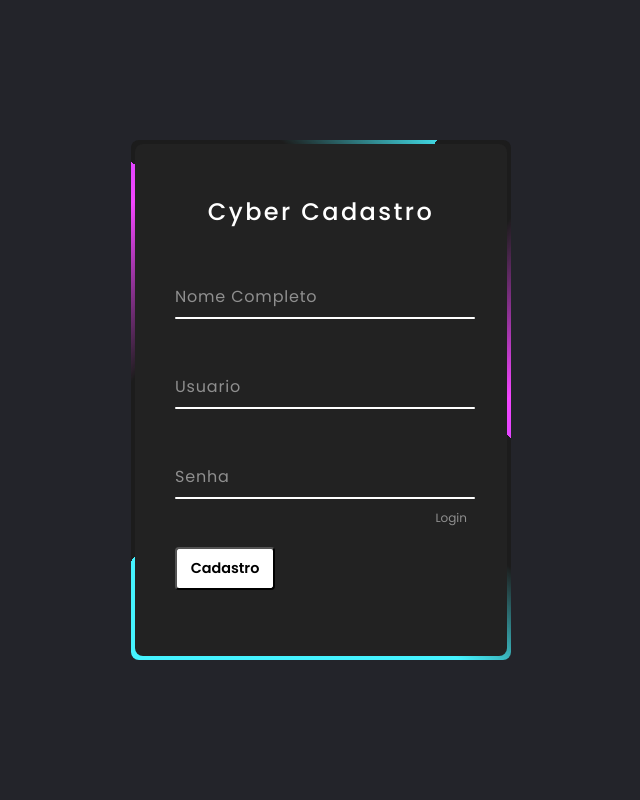
After one commit to malobr/Trabalho-PHP-BANCO, a PHP site: page /Trabalho/telaDeCadastro.php in a window 1280 px wide. The commit adds this page. Shown: the whole page, without its empty margins (319-959 px from the left). Run offline with PHP 8.4, Linux system fonts and the light colour scheme.

Commit message:
Tela de Cadastro Criada

```diff
--- a/Trabalho/TelaDeLogin.php
+++ b/Trabalho/TelaDeLogin.php
@@ -3,7 +3,7 @@
 <head>
     <meta charset="UTF-8">
     <meta name="viewport" content="width=device-width, initial-scale=1.0">
-    <title>Document</title>
+    <title>Cyber Login</title>
     <link rel="stylesheet" href="css/login.css">
 </head>
 <body>
@@ -22,7 +22,7 @@
                 <i></i>
             </div>
             <div class="link">
-                <a href="Cadastro.php">Cadastrar</a>
+                <a href="telaDeCadastro.php">Cadastrar</a>
             </div>
             <input type="submit" value="Login">
         </form>
--- /dev/null
+++ b/Trabalho/cadastro.css
@@ -0,0 +1,202 @@
+@import url('https://fonts.googleapis.com/css2?family=Poppins:ital,wght@0,100;0,200;0,300;0,400;0,500;0,600;0,700;0,800;0,900;1,100;1,200;1,300;1,400;1,500;1,600;1,700;1,800;1,900&display=swap');
+*{
+    margin: 0%;
+    padding: 0%;
+    box-sizing: border-box;
+    font-family: 'Poppins', sans-serif;
+}
+
+body{
+    display: flex;
+    justify-content: center;
+    align-items: center;
+    min-height: 100vh;
+    background-color: #23242a;
+}
+
+.box{
+    position: relative;
+    width: 380px;
+    height: 520px;
+    background: #1c1c1c;
+    border-radius: 8px;
+    overflow: hidden;
+}
+
+.box::before{
+    content: '';
+    position: absolute;
+    top: -50%;
+    left: -50%;
+    width: 380px;
+    height: 420px;
+    background: linear-gradient(0deg, transparent, transparent,
+    #45f3ff, #45f3ff, #45f3ff);
+    z-index: 1;
+    transform-origin: bottom right;
+    animation: animate 6s linear infinite;
+}
+.box::after{
+    content: '';
+    position: absolute;
+    top: -50%;
+    left: -50%;
+    width: 380px;
+    height: 420px;
+    background: linear-gradient(0deg, transparent, transparent,
+    #45f3ff, #45f3ff, #45f3ff);
+    z-index: 1;
+    transform-origin: bottom right;
+    animation: animate 6s linear infinite;
+    animation-delay: -3s;
+}
+.borderLine{
+    position: absolute;
+    top: 0%;
+    inset: 0;
+}
+.borderLine::before{
+    content: '';
+    position: absolute;
+    top: -50%;
+    left: -50%;
+    width: 380px;
+    height: 420px;
+    background: linear-gradient(0deg, transparent, transparent,
+    #f345ff, #ab45ff, #ff45c1);
+    z-index: 1;
+    transform-origin: bottom right;
+    animation: animate 6s linear infinite;
+    animation-delay: -1.5s;
+}
+.borderLine::after{
+    content: '';
+    position: absolute;
+    top: -50%;
+    left: -50%;
+    width: 380px;
+    height: 420px;
+    background: linear-gradient(0deg, transparent, transparent,
+    #f345ff, #ab45ff, #ff45c1);
+    z-index: 1;
+    transform-origin: bottom right;
+    animation: animate 6s linear infinite;
+    animation-delay: -4.5s;
+}
+@keyframes animate{
+    0%{
+        transform: rotate(0deg);
+    }
+    100%{
+        transform: rotate(360deg);
+    }
+}
+
+.box form{
+    position: absolute;
+    inset: 4px;
+    background: #222;
+    padding:  50px 40px;
+    border-radius: 8px;
+    z-index: 2;
+    display: flex;
+    flex-direction: column;
+}
+
+.box form h2{
+    color: #fff;
+    font-weight: 500;
+    text-align: center;
+    letter-spacing: 0.1em;
+}
+
+.box form .inputBox{
+    position: relative;
+    width: 300px;
+    margin-top: 35px;
+}
+
+.box form .inputBox input{
+    position: relative;
+    width: 100%;
+    padding: 20px 10px 10px;
+    background: transparent;
+    outline: none;
+    border:  none;
+    box-shadow: none;
+    color: #23242a;
+    font-size: 1em;
+    letter-spacing: 0.05em;
+    transition: 0.5s;
+    z-index: 10;
+}
+
+.box form .inputBox span{
+    position: absolute;
+    left: 0;
+    padding: 20px 0px 10px;
+    pointer-events: none;
+    color: #8f8f8f;
+    font-size: 1em;
+    letter-spacing: 0.05em;
+    transition: 0.5s;
+}
+
+.box form .inputBox input:valid ~ span,
+.box form .inputBox input:focus ~ span{
+    color: #fff;
+    font-size: 0.75em;
+    transform: translateY(-34px);
+}
+
+.box form .inputBox i{
+    position: absolute;
+    left: 0;
+    bottom: 0%;
+    width: 100%;
+    height: 2px;
+    background: #fff;
+    border-radius: 4px;
+    overflow: hidden;
+    transition: 0.5s;
+    pointer-events: none;
+}
+
+
+.box form .inputBox input:valid ~ i,
+.box form .inputBox input:focus ~ i{
+    height: 44px;
+}
+
+.box form .link{
+    display: flex;
+    justify-content: end;
+}
+
+.box form .link a{
+    margin: 10px 0;
+    font-size: 0.75em;
+    color: #8f8f8f;
+    text-decoration: none;
+}
+.box form .link a:hover{
+    transition: 0.5s;
+    color: #fff;
+    scale: 1.1;
+}
+
+.box form input[type="submit"]{
+    border:  nomne;
+    outline: none;
+    padding: 9px ;
+    background: #fff;
+    cursor: pointer;
+    font-size: 0.9em;
+    border-radius: 4px;
+    font-weight: 600;
+    width: 100px;
+    margin-top: 10px;
+}
+.box form input[type="submit"]:active{
+    opacity: 0.8;
+}
--- /dev/null
+++ b/Trabalho/telaDeCadastro.php
@@ -0,0 +1,70 @@
+<?php
+
+    if(isset($_POST['submit']))
+    {
+        // print_r('Nome: ' . $_POST['nome']);
+        // print_r('<br>');
+        // print_r('Email: ' . $_POST['email']);
+        // print_r('<br>');
+        // print_r('Telefone: ' . $_POST['telefone']);
+        // print_r('<br>');
+        // print_r('Sexo: ' . $_POST['genero']);
+        // print_r('<br>');
+        // print_r('Data de nascimento: ' . $_POST['data_nascimento']);
+        // print_r('<br>');
+        // print_r('Cidade: ' . $_POST['cidade']);
+        // print_r('<br>');
+        // print_r('Estado: ' . $_POST['estado']);
+        // print_r('<br>');
+        // print_r('Endereço: ' . $_POST['endereco']);
+
+        include_once('config.php');
+
+        $nome = $_POST['nome'];
+        $usuario = $_POST['usuario'];
+        $senha = $_POST['senha'];
+
+        $result = mysqli_query($conexao, "INSERT INTO usuarios(nome,usuario,senha)
+        VALUES ('$nome','$usuario','$senha')");
+
+        header('Location: telaDeLogin.php');
+    }
+
+?>
+<!DOCTYPE html>
+<html lang="en">
+<head>
+    <meta charset="UTF-8">
+    <meta name="viewport" content="width=device-width, initial-scale=1.0">
+    <title>Cyber Cadastro</title>
+    <link rel="stylesheet" href="cadastro.css">
+</head>
+<body>
+    <div class="box">
+        <span class="borderLine"></span>
+        <form>
+            <h2>Cyber Cadastro</h2>
+            <div class="inputBox">
+                <input type="text"  required="required" name="" id="">
+                <span>Nome Completo</span>
+                <i></i>
+            </div>
+            <div class="inputBox">
+                <input type="text"  required="required" name="" id="">
+                <span>Usuario</span>
+                <i></i>
+            </div>
+            <div class="inputBox">
+                <input type="password"  required="required" name="" id="">
+                <span>Senha</span>
+                <i></i>
+            </div>
+
+            <div class="link">
+                <a href="telaDeLogin.php">Login</a>
+            </div>
+            <input type="submit" value="Cadastro">
+        </form>
+    </div>
+</body>
+</html>
```
